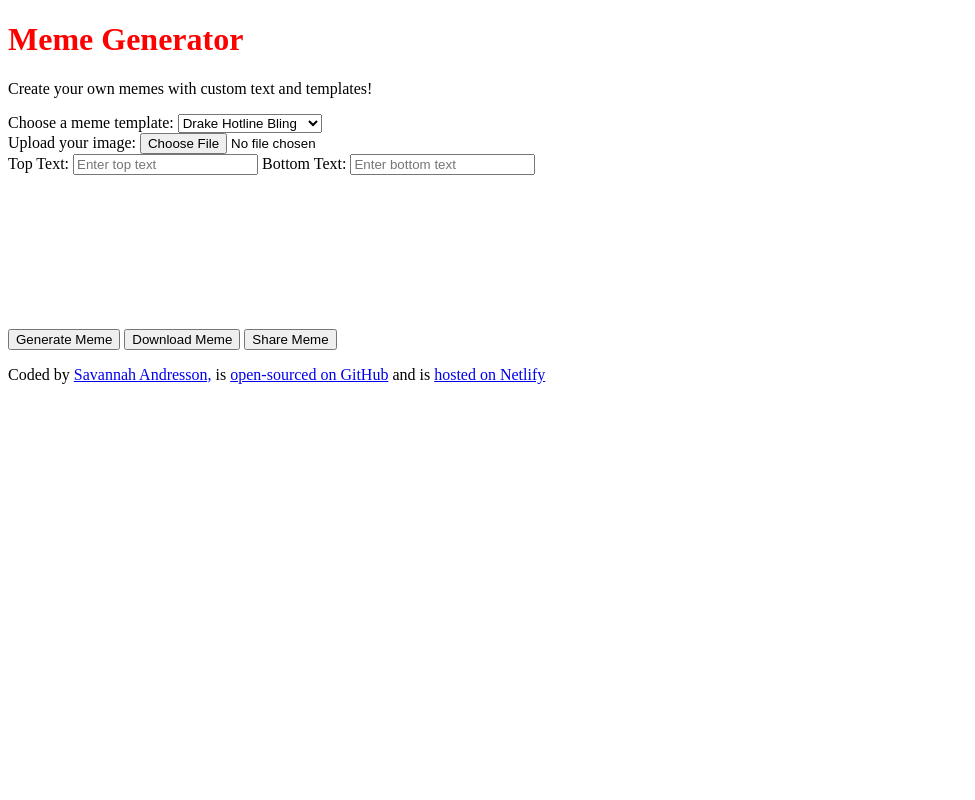
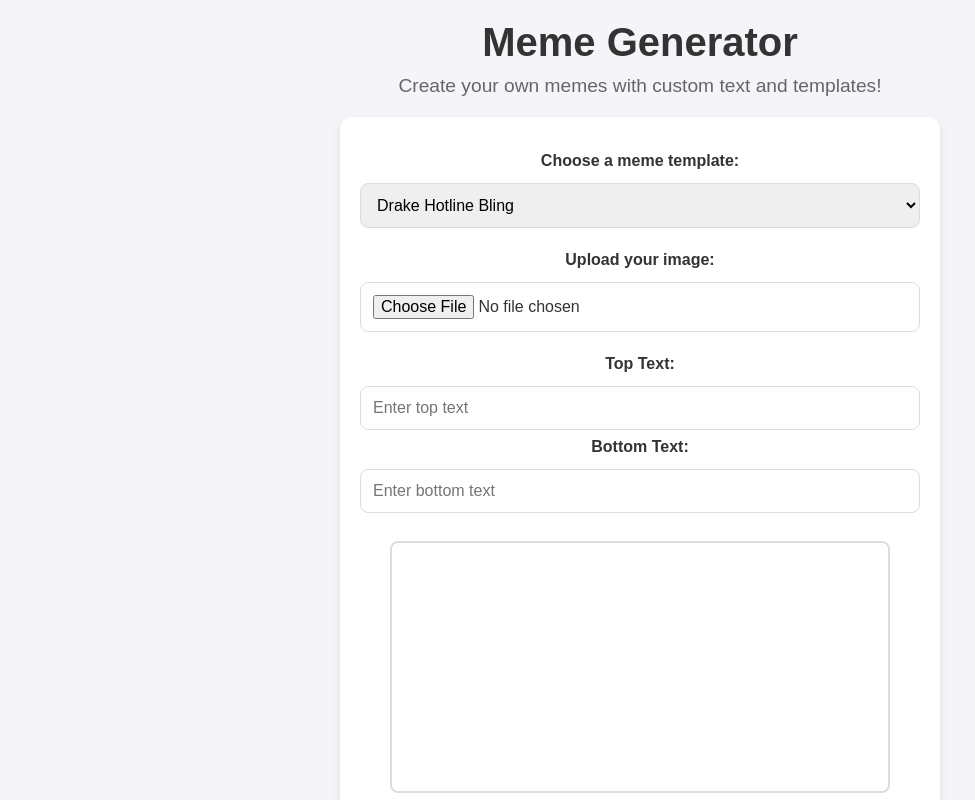
Before and after one commit to savi-creates/ai-generator, a plain HTML site: page index.html in a window 1280 px wide. Shown: the top 800 px of the page, without its empty margins (0-975 px from the left). Drawn offline with Linux system fonts and the light colour scheme.

Commit message:
Added CSS

```diff
--- a/src/style.css
+++ b/src/style.css
@@ -1,3 +1,108 @@
-h1 {
-  color: red;
+* {
+  margin: 0;
+  padding: 0;
+  box-sizing: border-box;
 }
+
+body {
+  font-family: "Arial", sans-serif;
+  background-color: #f4f4f9;
+  color: #333;
+  text-align: center;
+  padding: 20px;
+}
+
+header {
+  margin-bottom: 20px;
+}
+
+header h1 {
+  font-size: 2.5rem;
+  color: #333;
+  margin-bottom: 10px;
+}
+
+header p {
+  font-size: 1.2rem;
+  color: #666;
+}
+
+.meme-generator {
+  max-width: 600px;
+  margin: 0 auto;
+  background-color: white;
+  padding: 20px;
+  border-radius: 12px;
+  box-shadow: 0 4px 8px rgba(0, 0, 0, 0.1);
+}
+
+.template-selector,
+.image-uploader,
+.text-inputs {
+  margin: 15px 0;
+}
+
+label {
+  font-weight: bold;
+  margin-bottom: 5px;
+  display: block;
+}
+
+select,
+input[type="text"],
+input[type="file"] {
+  width: 100%;
+  padding: 12px;
+  margin: 8px 0;
+  border-radius: 8px;
+  border: 1px solid #ddd;
+  font-size: 1rem;
+  outline: none;
+}
+
+select:focus,
+input[type="text"]:focus,
+input[type="file"]:focus {
+  border-color: #007bff;
+}
+
+.meme-preview {
+  margin: 20px 0;
+}
+
+canvas {
+  width: 100%;
+  max-width: 500px;
+  border-radius: 8px;
+  border: 2px solid #ddd;
+}
+
+.action-buttons {
+  margin: 15px 0;
+}
+
+button {
+  padding: 12px 20px;
+  margin: 5px;
+  border-radius: 8px;
+  background-color: #007bff;
+  color: white;
+  border: none;
+  cursor: pointer;
+  font-size: 1rem;
+  transition: background-color 0.3s;
+}
+
+button:hover {
+  background-color: #0056b3;
+}
+
+footer {
+  margin-top: 20px;
+  font-size: 0.9rem;
+  color: #666;
+}
+
+footer p {
+  margin-top: 10px;
+}
```
